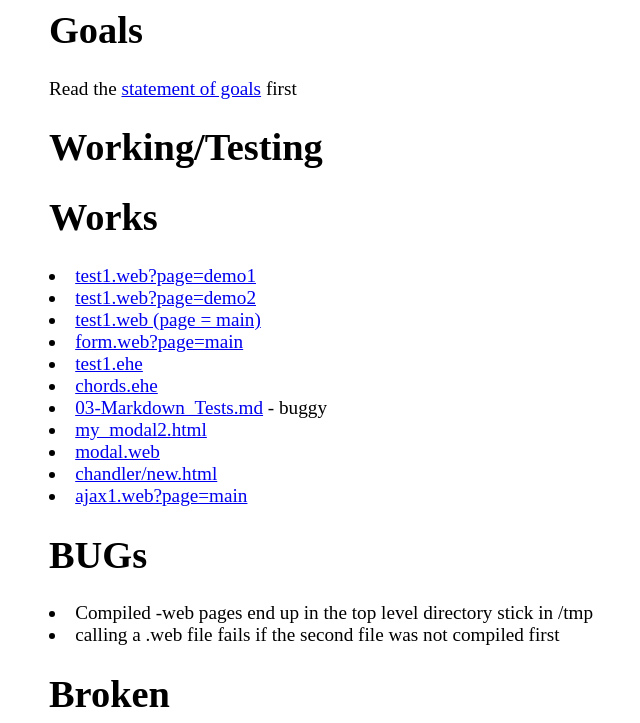
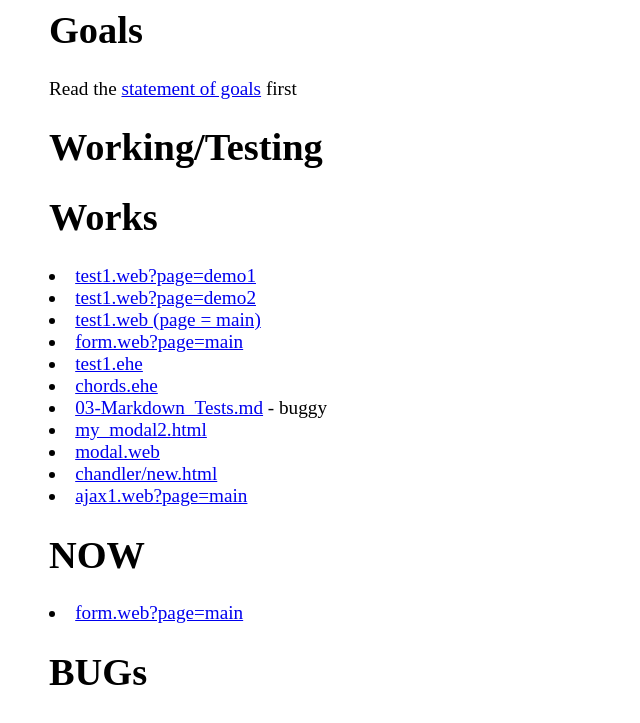
Before and after one commit to joearms/server7, a plain HTML site: page index.html in a window 1280 px wide. Shown: the top 723 px of the page, without its empty margins (151-791 px from the left). Drawn offline with Linux system fonts and the light colour scheme.

Commit message:
few small bug fixes

```diff
--- a/index.html
+++ b/index.html
@@ -26,6 +26,11 @@
 <li><a href="./site/modal.web?page=main">modal.web</a>
 <li><a href="./chandler/new.html">chandler/new.html</a>
 <li><a href="./site/ajax1.web?page=main">ajax1.web?page=main</a>
+
+<h1>NOW</h1>
+
+<li><a href="./site/form.web?page=main">form.web?page=main</a>
+
 
 
 <h1>BUGs</h1>
```
Also changed, not shown: 4 other files.
